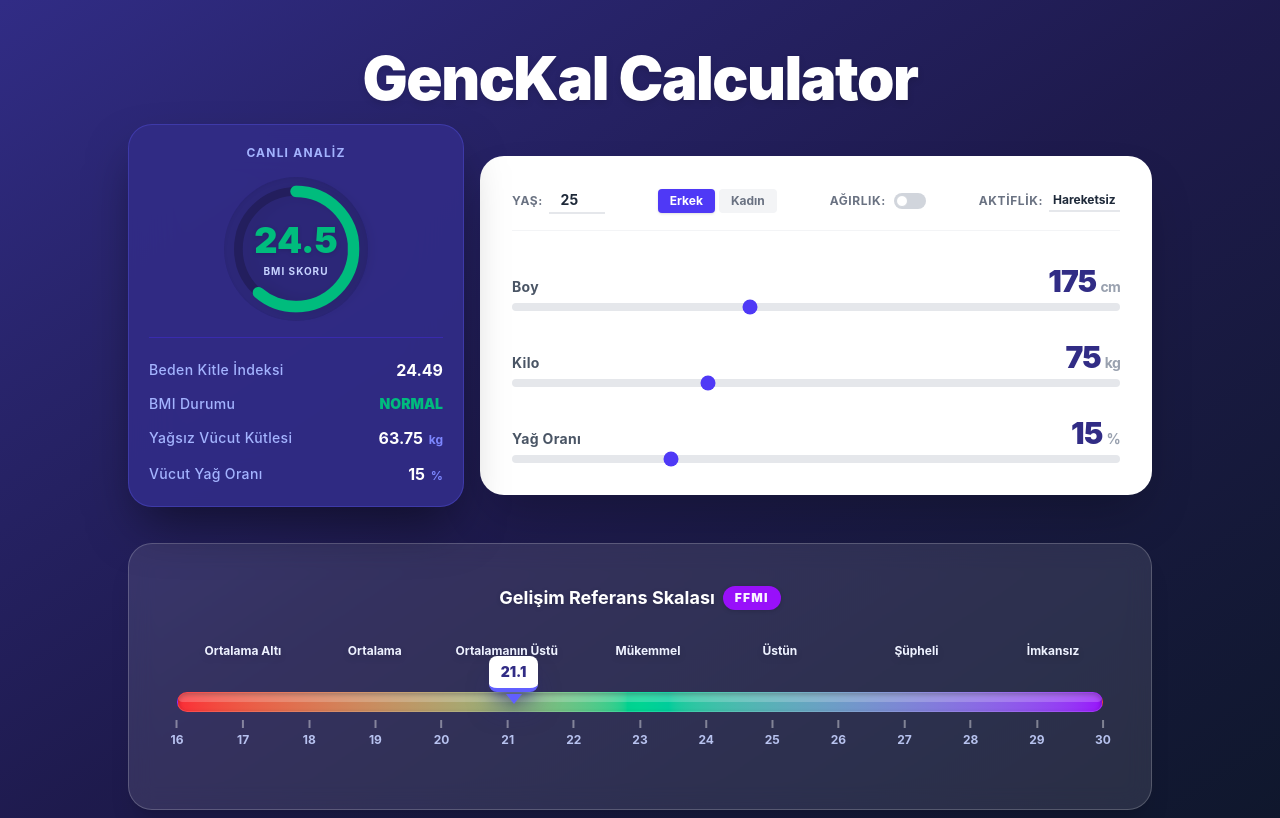
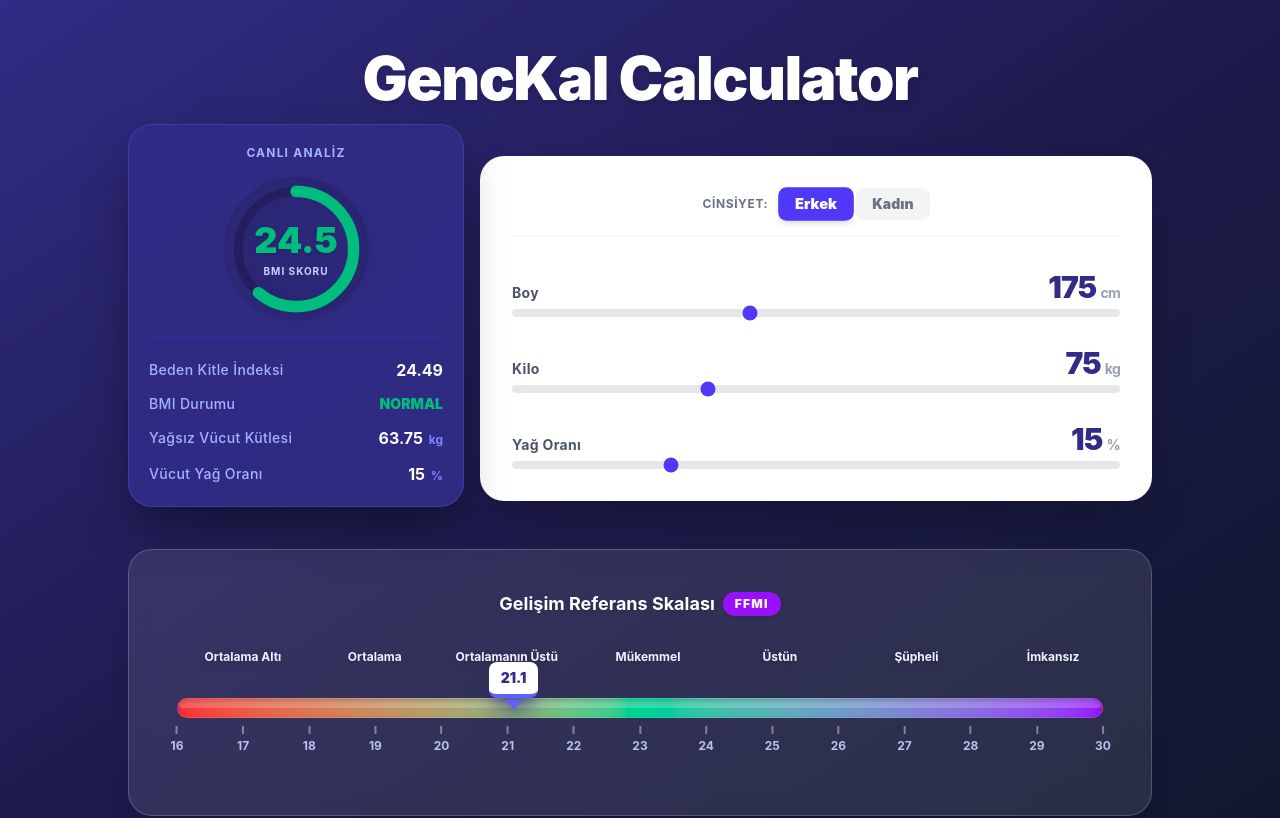
Before and after one commit to Weledonium/GencKal, a Next.js app: page / in a window 1280 px wide. Shown: the top 818 px of the page. Built offline with nearby package versions, Linux system fonts and the light colour scheme.

Commit message:
refactor(ui): move age, weight training, and activity inputs to step 2 for better UX

```diff
--- a/src/components/InputPanel.tsx
+++ b/src/components/InputPanel.tsx
@@ -8,66 +8,33 @@ interface InputPanelProps {
 }
 
 export default function InputPanel({ data, handleChange, setField }: InputPanelProps) {
-    const { boy, kilo, yas, yagOrani, cinsiyet, aktiviteSeviyesi, agirlikCalisiyorMu } = data;
+    const { boy, kilo, yagOrani, cinsiyet } = data;
 
     return (
         <div className="w-full md:ml-[19rem] lg:ml-[22rem] bg-white text-gray-800 rounded-3xl shadow-2xl p-6 md:p-8 z-10 relative flex flex-col justify-center">
 
             {/* Top Bar: Compact Extra Data */}
-            <div className="flex flex-wrap items-center justify-between gap-x-4 gap-y-3 mb-8 pb-4 border-b border-gray-100 text-sm">
-
-                {/* Age */}
-                <div className="flex items-center gap-1.5">
-                    <span className="font-bold text-gray-500 text-xs uppercase tracking-wider">Yaş:</span>
-                    <input
-                        type="number"
-                        name="yas"
-                        value={yas}
-                        onChange={handleChange}
-                        className="w-14 border-b-2 border-gray-200 px-1 py-0.5 outline-none focus:border-indigo-500 text-center font-bold text-gray-800 bg-transparent transition-colors"
-                    />
-                </div>
+            <div className="flex items-center justify-center mb-8 pb-4 border-b border-gray-100 text-sm">
 
                 {/* Gender */}
+                <div className="flex items-center gap-3">
+                    <span className="font-bold text-gray-500 text-xs uppercase tracking-wider">Cinsiyet:</span>
                     <div className="flex items-center gap-1">
                         <button
                             onClick={() => setField('cinsiyet', 'erkek')}
                             type="button"
-                        className={`px-3 py-1 rounded text-xs font-bold transition-colors ${cinsiyet === 'erkek' ? 'bg-indigo-600 text-white shadow-sm' : 'bg-gray-100 text-gray-500 hover:bg-gray-200'}`}
+                            className={`px-4 py-1.5 rounded-lg text-sm font-black transition-all ${cinsiyet === 'erkek' ? 'bg-indigo-600 text-white shadow-md scale-105' : 'bg-gray-100 text-gray-500 hover:bg-gray-200 hover:text-gray-700'}`}
                         >
                             Erkek
                         </button>
                         <button
                             onClick={() => setField('cinsiyet', 'kadın')}
                             type="button"
-                        className={`px-3 py-1 rounded text-xs font-bold transition-colors ${cinsiyet === 'kadın' ? 'bg-pink-600 text-white shadow-sm' : 'bg-gray-100 text-gray-500 hover:bg-gray-200'}`}
+                            className={`px-4 py-1.5 rounded-lg text-sm font-black transition-all ${cinsiyet === 'kadın' ? 'bg-pink-600 text-white shadow-md scale-105' : 'bg-gray-100 text-gray-500 hover:bg-gray-200 hover:text-gray-700'}`}
                         >
                             Kadın
                         </button>
                     </div>
-
-                {/* Weight Training */}
-                <div className="flex items-center gap-2">
-                    <span className="font-bold text-gray-500 text-xs uppercase tracking-wider">Ağırlık:</span>
-                    <label className="relative inline-flex items-center cursor-pointer">
-                        <input type="checkbox" name="agirlikCalisiyorMu" checked={agirlikCalisiyorMu} onChange={handleChange} className="sr-only peer" />
-                        <div className="w-8 h-4 bg-gray-300 peer-focus:outline-none rounded-full peer peer-checked:after:translate-x-full peer-checked:after:border-white after:content-[''] after:absolute after:top-[2px] after:left-[2px] after:bg-white after:border-gray-300 after:border after:rounded-full after:h-3 after:w-3 after:transition-all peer-checked:bg-indigo-600"></div>
-                    </label>
-                </div>
-
-                {/* Activity */}
-                <div className="flex items-center gap-1.5">
-                    <span className="font-bold text-gray-500 text-xs uppercase tracking-wider">Aktİflik:</span>
-                    <select
-                        value={aktiviteSeviyesi}
-                        onChange={(e) => setField('aktiviteSeviyesi', e.target.value)}
-                        className="border-b-2 border-gray-200 px-1 py-0.5 outline-none focus:border-indigo-500 font-bold text-gray-800 bg-transparent text-xs max-w-[100px] truncate transition-colors appearance-none cursor-pointer"
-                    >
-                        <option value="hareketsiz (ofis işi)">Hareketsiz</option>
-                        <option value="hafif egzersiz (haftada 1-2 gün)">Hafif</option>
-                        <option value="orta düzey egzersiz (haftada 3-5 gün)">Orta</option>
-                        <option value="yoğun egzersiz (haftada 6-7 gün)">Yoğun</option>
-                    </select>
                 </div>
             </div>
 
--- a/src/components/OnboardingForm.tsx
+++ b/src/components/OnboardingForm.tsx
@@ -154,6 +154,36 @@ export default function OnboardingForm() {
                             </h2>
 
                             <div className="grid grid-cols-1 md:grid-cols-2 gap-8">
+                                {/* Yaş */}
+                                <div className="flex flex-col">
+                                    <label className="text-xs font-bold text-gray-500 uppercase tracking-widest mb-2">Yaş</label>
+                                    <input name="yas" type="number" min="15" max="100" value={formData.fizikselVeriler.yas} onChange={handleFizikselChange} className="border-2 border-gray-200 rounded-xl p-4 focus:ring-2 focus:ring-indigo-100 focus:border-indigo-500 outline-none transition-all font-semibold text-gray-700 bg-gray-50 hover:bg-white" required />
+                                </div>
+
+                                {/* Aktivite Seviyesi */}
+                                <div className="flex flex-col">
+                                    <label className="text-xs font-bold text-gray-500 uppercase tracking-widest mb-2">Aktivite Seviyesi</label>
+                                    <select name="aktiviteSeviyesi" value={formData.fizikselVeriler.aktiviteSeviyesi} onChange={handleFizikselChange} className="border-2 border-gray-200 rounded-xl p-4 focus:ring-0 focus:border-indigo-500 outline-none transition-all font-semibold text-gray-700 bg-gray-50 hover:bg-white hover:border-indigo-300">
+                                        <option value="hareketsiz (ofis işi)">Hareketsiz (Ofis İşi)</option>
+                                        <option value="hafif egzersiz (haftada 1-2 gün)">Hafif Egzersiz (Haftada 1-2 Gün)</option>
+                                        <option value="orta düzey egzersiz (haftada 3-5 gün)">Orta Düzey Egzersiz (Haftada 3-5 Gün)</option>
+                                        <option value="yoğun egzersiz (haftada 6-7 gün)">Yoğun Egzersiz (Haftada 6-7 Gün)</option>
+                                    </select>
+                                </div>
+
+                                {/* Ağırlık Antrenmanı */}
+                                <div className="flex flex-col">
+                                    <label className="text-xs font-bold text-gray-500 uppercase tracking-widest mb-2">Ağırlık Antrenmanı</label>
+                                    <label className="flex items-center gap-3 border-2 border-gray-200 rounded-xl p-4 bg-gray-50 hover:bg-white transition-all cursor-pointer h-full">
+                                        <div className="relative inline-flex items-center cursor-pointer">
+                                            <input type="checkbox" name="agirlikCalisiyorMu" checked={formData.fizikselVeriler.agirlikCalisiyorMu} onChange={handleFizikselChange} className="sr-only peer" />
+                                            <div className="w-11 h-6 bg-gray-300 peer-focus:outline-none rounded-full peer peer-checked:after:translate-x-full peer-checked:after:border-white after:content-[''] after:absolute after:top-[2px] after:left-[2px] after:bg-white after:border-gray-300 after:border after:rounded-full after:h-5 after:w-5 after:transition-all peer-checked:bg-indigo-600"></div>
+                                        </div>
+                                        <span className="font-semibold text-gray-700 text-sm">Aktif olarak ağırlık kaldırıyorum</span>
+                                    </label>
+                                </div>
+
+                                {/* Temel Hedef */}
                                 <div className="flex flex-col">
                                     <label className="text-xs font-bold text-gray-500 uppercase tracking-widest mb-2">Temel Hedef</label>
                                     <select name="hedef" value={formData.diyetVerileri.hedef} onChange={handleDiyetChange} className="border-2 border-gray-200 rounded-xl p-4 focus:ring-0 focus:border-indigo-500 outline-none transition-all font-semibold text-gray-700 bg-gray-50 hover:bg-white hover:border-indigo-300">
```
Lines whose indentation alone changed are shown as unchanged.
